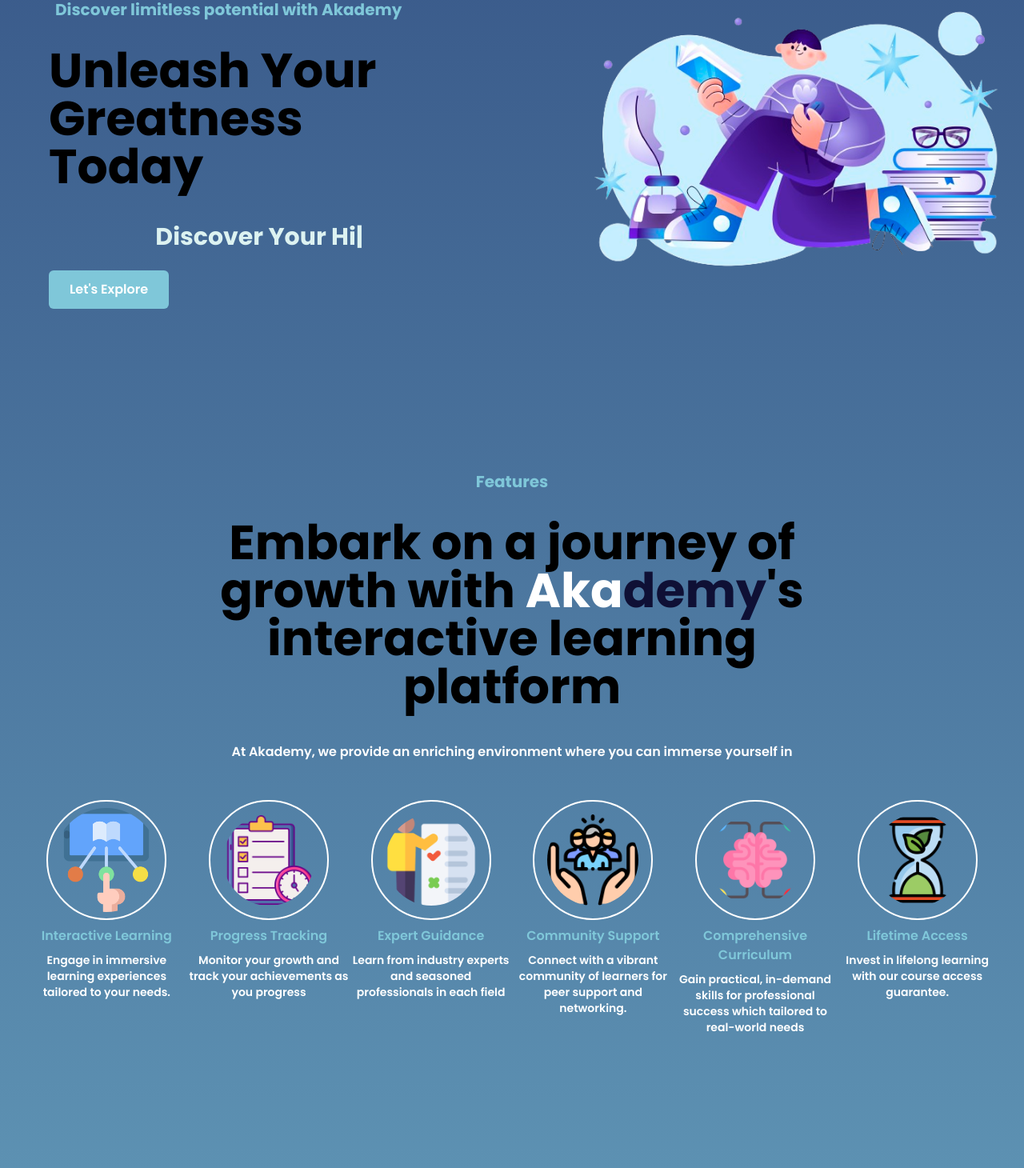
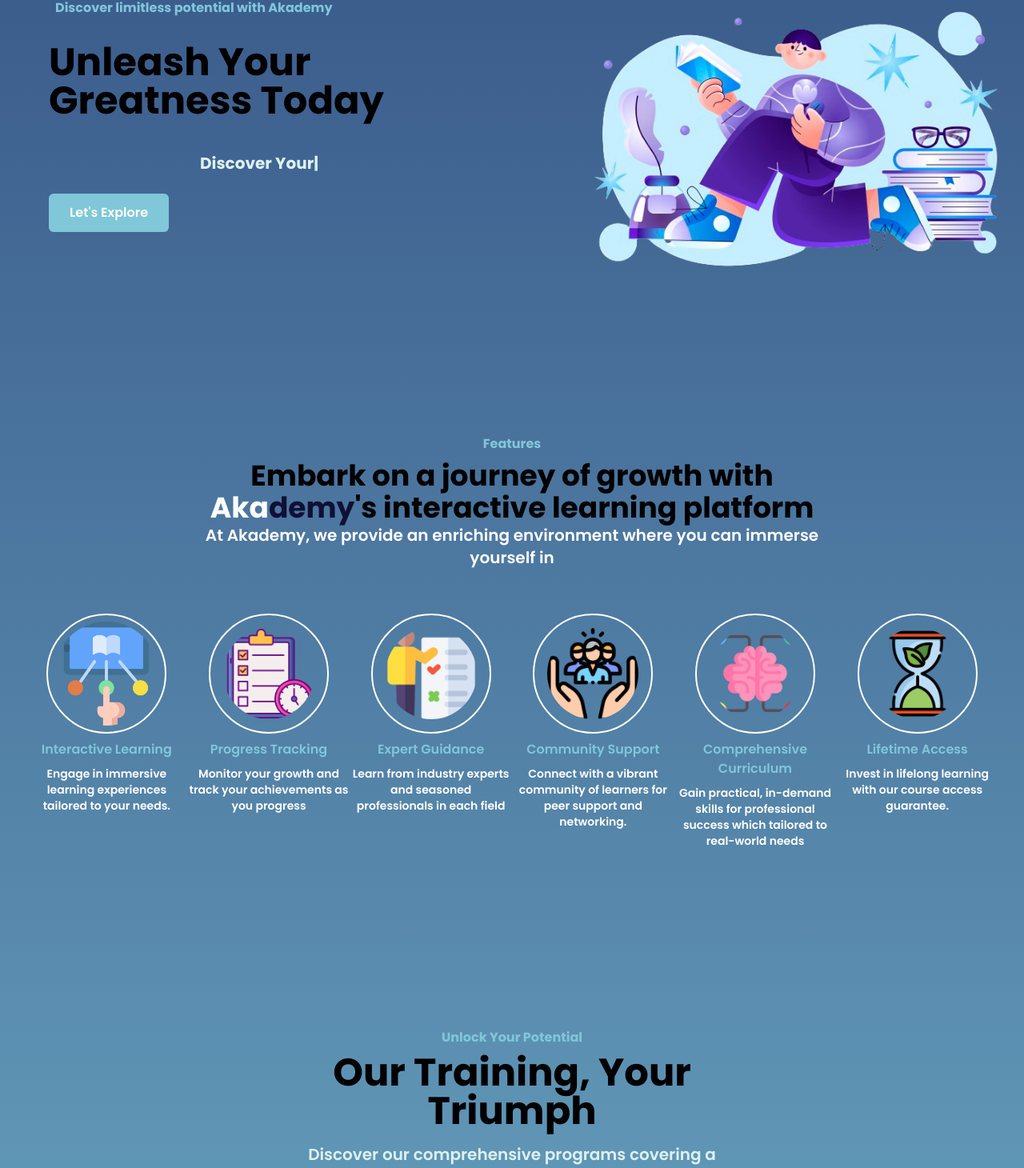
Before and after one commit to amirahyusof/LandingPage-Akademy, a React (Vite) app: page / in a window 1280 px wide. Shown: the part 240-1700 px from the top of the page at 80% size. Built offline with nearby package versions, Linux system fonts and the light colour scheme.

Commit message:
fix typhography

```diff
--- a/src/Components/CTA.jsx
+++ b/src/Components/CTA.jsx
@@ -4,14 +4,18 @@
 
 function Action(){
     return(
-        <div className="text-white grid md:grid-cols-2 mb-8" id="action">
-             <div className="w-[300px] sm:w-[550px] md:w-[650px] mt-[90px] mx-auto text-center justify-center">
-                <h1 className="md:text-6xl sm:text-5xl text-4xl text-[#7FC7D9] font-bold md:py-6">Transform your future with <span className="text-white"> Aka</span><span className="text-[#0F1035]">demy</span></h1>
-                <p className="font-bold p-2 text-xl my-6">Empower yourself with the tools and knowledge you need to thrive in today's competitive job market.
+        <div className="text-white grid md:grid-cols-2 mb-8 py-2" id="action">
+             <div className="w-full p-4 sm:w-[450px] md:w-[500px] lg:w-[650px] md:mt-48 mx-auto text-center justify-center py-2">
+                <h1 className="md:text-5xl sm:text-3xl text-4xl text-[#7FC7D9] font-bold">
+                    Transform your future with
+                    <span className="text-white"> Aka</span>
+                    <span className="text-[#0F1035]">demy</span>
+                </h1>
+                <p className="font-bold p-2 text-base my-6">Empower yourself with the tools and knowledge you need to thrive in today's competitive job market.
                 From public speaking mastery to effective time management, our comprehensive programs cover essential soft skills to help you stand out and succeed.
                 </p>
-                <h2 className="text-3xl text-[#DCF2F1] mt-4 mb-8">Don't wait any longer - seize the opportunity to unlock your full potential with Akademy.</h2>
-                <div className="grid sm:grid-cols-2 gap-1.5 px-12">
+                <h2 className="md:text-xl sm:text-lg text-md text-[#DCF2F1] mt-4 mb-8">Don't wait any longer - seize the opportunity to unlock your full potential with Akademy.</h2>
+                <div className="flex gap-1.5 px-12">
                     <button className="bg-[#7FC7D9] w-[150px] rounded-md font-medium my-4 mx-auto py-2 text-white">
                       <a href="#plans">Register Now</a>
                     </button>
@@ -20,8 +24,8 @@
                     </button>
                 </div>
             </div>
-            <div className="mx-auto justify-center mt-[15%]">
-                <img src={actionImg} className="w-[300px] sm:w-[550px] md:w-[600px] rounded-xl" alt="" />
+            <div className="mx-auto items-center justify-center sm:mt-[15%] md:mt-48">
+                <img src={actionImg} className="w-[400px] sm:w-[500px] md:w-[600px] rounded-xl" alt="" />
             </div>
         </div>
 
--- a/src/Components/Contact.jsx
+++ b/src/Components/Contact.jsx
@@ -24,8 +24,8 @@
         <div className=" mt-[150px] gap-4 text-black mb-8" id="contact">
             <div className="grid sm:grid-cols-2">
             <div className="w-[350px] md:w-[550px] mt-8 mx-auto text-center justify-center">
-                <p className="text-[#7FC7D9] font-bold p-2 text-xl">Contact Us</p>
-                <h1 className="text-white md:text-6xl sm:text-5xl text-4xl font-bold md:py-6 mb-8">Let's Stay Connected</h1>
+                <p className="text-[#7FC7D9] font-bold p-2 text-base">Contact Us</p>
+                <h1 className="text-white md:text-5xl sm:text-3xl text-4xl font-bold md:p-6 mb-8">Let's Stay Connected</h1>
             </div>
 
 
--- a/src/Components/Features.jsx
+++ b/src/Components/Features.jsx
@@ -10,12 +10,12 @@
 function Features(){
     return(
         <div className="text-black mx-6" id="feature">
-            <div className="sm:w-[650px] md:w-[850px] mt-[90px] mx-auto text-center justify-center">
-                <p className="text-[#7FC7D9] font-bold p-2 text-xl">Features</p>
-                <h1 className=" md:text-6xl sm:text-5xl text-3xl font-bold md:py-6">
+            <div className="sm:w-[650px] md:w-[850px] mt-[90px] mx-auto text-center justify-center py-2">
+                <p className="text-[#7FC7D9] font-bold p-2 text-base">Features</p>
+                <h1 className=" md:text-4xl sm:text-3xl text-2xl font-bold">
                 Embark on a journey of growth with  <span className="text-white"> Aka</span><span className="text-[#0F1035]">demy</span>'s interactive learning platform
                 </h1>
-                <p className="text-md text-white mt-4 mb-12">At Akademy, we provide an enriching environment where you can immerse yourself in</p>
+                <p className="md:text-xl sm:text-lg text-md text-white mb-12">At Akademy, we provide an enriching environment where you can immerse yourself in</p>
             </div>
 
             <div className="grid grid-cols-2 sm:grid-cols-3 md:grid-cols-6 gap-4 sm:gap-6 md:gap-0 text-white px-2 mx-auto justify-center">
--- a/src/Components/Hero.jsx
+++ b/src/Components/Hero.jsx
@@ -7,13 +7,13 @@
         <div className="text-black sm:py-20 grid sm:grid-cols-2" id="home">
             <div className="max-w-[550px] mx-auto px-4">
                 <div className="mt-[150px] text-center md:text-left">
-                    <p className="text-[#7FC7D9] font-bold p-2 text-xl">Discover limitless potential with Akademy</p>
-                    <h1 className="md:text-6xl sm:text-5xl text-3xl font-bold md:py-6">
+                    <p className="text-[#7FC7D9] font-bold p-2 text-base">Discover limitless potential with Akademy</p>
+                    <h1 className="md:text-5xl sm:text-3xl text-4xl font-bold md:py-6">
                         Unleash Your Greatness Today
                     </h1>
                     <div className="flex justify-center items-center text-[#DCF2F1]">
                         <ReactTyped
-                         className="md:text-3xl sm:text-2xl text-xl font-bold pt-4 pl-2"
+                         className="md:text-xl sm:text-lg text-md font-bold pt-4 pl-2"
                          strings={[
                             "Ignite Your Potential and Transform Your Future!",
                             "Discover Your Hidden Potential and Soar to Success!",
--- a/src/Components/Plans.jsx
+++ b/src/Components/Plans.jsx
@@ -4,12 +4,12 @@
 function Plans(){
     return(
         <div className="text-black py-20" id="plans">
-            <div className="w-[350px] md:w-[550px]  mx-auto text-center justify-center">
-                <p className="text-[#365486] font-bold p-2 text-xl mt-[15%]">Subscription Choices</p>
-                <h1 className=" md:text-6xl sm:text-5xl text-3xl font-bold md:py-6">
+            <div className="w-[350px] md:w-[550px]  mx-auto text-center justify-center py-2">
+                <p className="text-[#365486] font-bold p-2 text-base mt-[15%]">Subscription Choices</p>
+                <h1 className="md:text-5xl sm:text-3xl text-4xl font-bold">
                 Elevate Your Learning Journey
                 </h1>
-                <p className="text-md text-[#DCF2F1] mt-4 mb-8">Choose the plan that suits your needs:</p>
+                <p className="md:text-xl sm:text-lg text-md text-[#DCF2F1] mt-4 mb-8">Choose the plan that suits your needs</p>
             </div>
 
             <div className="grid grid-cols-1 md:grid-cols-3 mx-auto w-[350px] md:w-[1240px] gap-6 mt-8">
--- a/src/Components/Services.jsx
+++ b/src/Components/Services.jsx
@@ -12,12 +12,12 @@
 function Services(){
     return(
         <div className="text-black my-[200px] mx-6 " id="service">
-            <div className="w-[350px] md:w-[550px] mt-[90px] mx-auto text-center justify-center">
-                <p className="text-[#7FC7D9] font-bold p-2 text-xl">Unlock Your Potential</p>
-                <h1 className=" md:text-6xl sm:text-5xl text-3xl font-bold md:py-6">
+            <div className="w-[350px] md:w-[550px] mt-[90px] mx-auto text-center justify-center py-2">
+                <p className="text-[#7FC7D9] font-bold p-2 text-base">Unlock Your Potential</p>
+                <h1 className="md:text-5xl sm:text-3xl text-4xl font-bold">
                 Our Training, Your Triumph
                 </h1>
-                <p className="text-md text-[#DCF2F1] mt-4 mb-12">Discover our comprehensive programs covering a wide array of crucial soft skills, including</p>
+                <p className="md:text-xl sm:text-lg text-md text-[#DCF2F1] mt-4 mb-12">Discover our comprehensive programs covering a wide array of crucial soft skills, including</p>
             </div>
 
             <div className="grid grid-cols-2 md:grid-cols-4 gap-2 sm:gap-8 md:gap-4 px-6 mx-auto text-center justify-center">
--- a/src/Components/Testimony.jsx
+++ b/src/Components/Testimony.jsx
@@ -1,4 +1,4 @@
-import React from "react";
+
 import { Swiper } from "swiper/react";
 import { SwiperSlide } from "swiper/react";
 import 'swiper/css';
@@ -12,13 +12,13 @@
 
     return(
         <div  className="text-black mx-6 my-[150px]" id="testimony">
-            <div className="w-[350px] md:w-[550px]  mx-auto text-center justify-center">
-                <p className="text-[#7FC7D9] font-bold p-2 text-xl">Boost Your Skills</p>
-                <h1 className=" md:text-6xl sm:text-5xl text-3xl font-bold md:py-6">
+            <div className="w-[350px] md:w-[550px]  mx-auto text-center justify-center py-2">
+                <p className="text-[#7FC7D9] font-bold p-2 text-base">Boost Your Skills</p>
+                <h1 className="md:text-5xl sm:text-3xl text-4xl font-bold">
                 What people say about
                 <span className="text-white"> Aka</span><span className="text-[#0F1035]">demy</span>
                 </h1>
-                <p className="text-md text-[#DCF2F1] mt-4 mb-12 p-2">Discover the impact of our transformative programs</p>
+                <p className="md:text-xl sm:text-lg text-md text-[#DCF2F1] mt-4 mb-12 p-2">Discover the impact of our transformative programs</p>
             </div>
 
 
```
